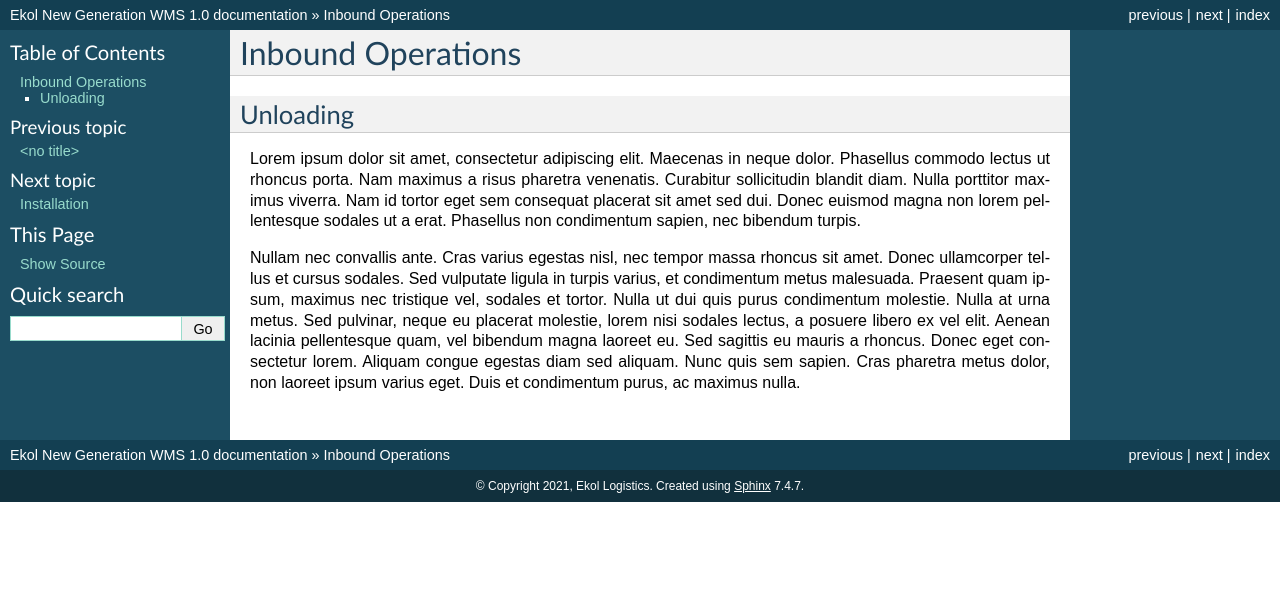
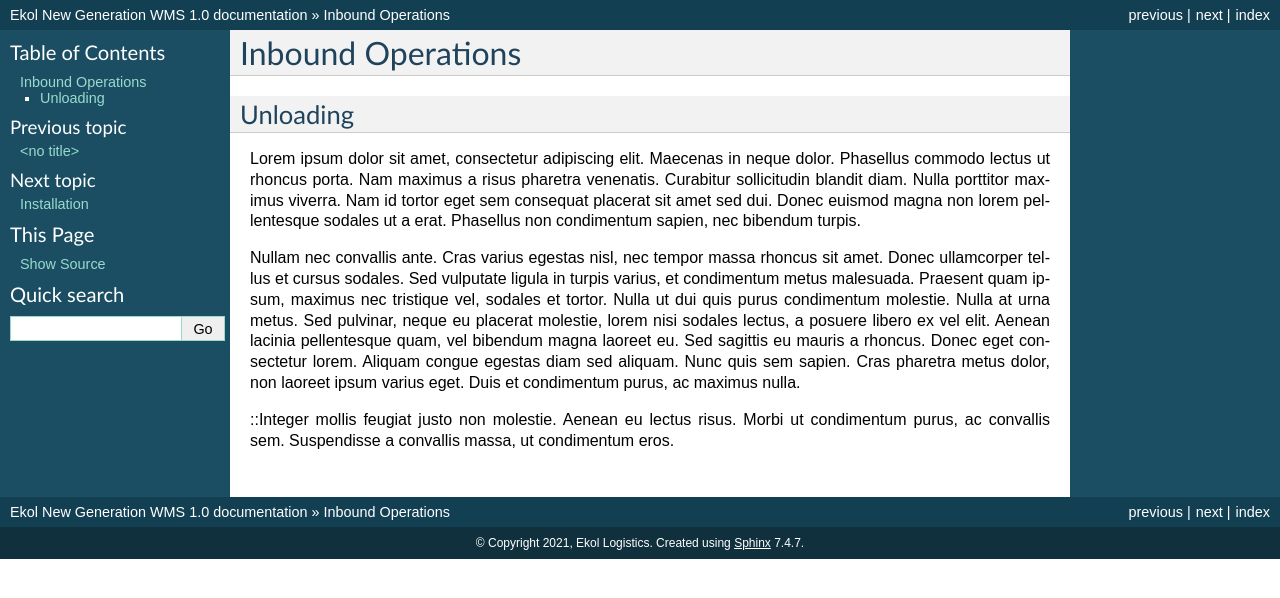
Before and after one commit to muratturkcelik/ekol-new-wms, a Sphinx documentation site: the page built from docs/inbound.rst, in a window 1280 px wide. Shown: the top 598 px of the page. Built offline with Sphinx 7.4.7, drawn with Linux system fonts in a browser that asks for light colours.

Commit message:
Update inbound.rst

```diff
--- a/docs/inbound.rst
+++ b/docs/inbound.rst
@@ -7,3 +7,5 @@ Unloading
 Lorem ipsum dolor sit amet, consectetur adipiscing elit. Maecenas in neque dolor. Phasellus commodo lectus ut rhoncus porta. Nam maximus a risus pharetra venenatis. Curabitur sollicitudin blandit diam. Nulla porttitor maximus viverra. Nam id tortor eget sem consequat placerat sit amet sed dui. Donec euismod magna non lorem pellentesque sodales ut a erat. Phasellus non condimentum sapien, nec bibendum turpis.
 
 Nullam nec convallis ante. Cras varius egestas nisl, nec tempor massa rhoncus sit amet. Donec ullamcorper tellus et cursus sodales. Sed vulputate ligula in turpis varius, et condimentum metus malesuada. Praesent quam ipsum, maximus nec tristique vel, sodales et tortor. Nulla ut dui quis purus condimentum molestie. Nulla at urna metus. Sed pulvinar, neque eu placerat molestie, lorem nisi sodales lectus, a posuere libero ex vel elit. Aenean lacinia pellentesque quam, vel bibendum magna laoreet eu. Sed sagittis eu mauris a rhoncus. Donec eget consectetur lorem. Aliquam congue egestas diam sed aliquam. Nunc quis sem sapien. Cras pharetra metus dolor, non laoreet ipsum varius eget. Duis et condimentum purus, ac maximus nulla.
+
+::Integer mollis feugiat justo non molestie. Aenean eu lectus risus. Morbi ut condimentum purus, ac convallis sem. Suspendisse a convallis massa, ut condimentum eros.
```
